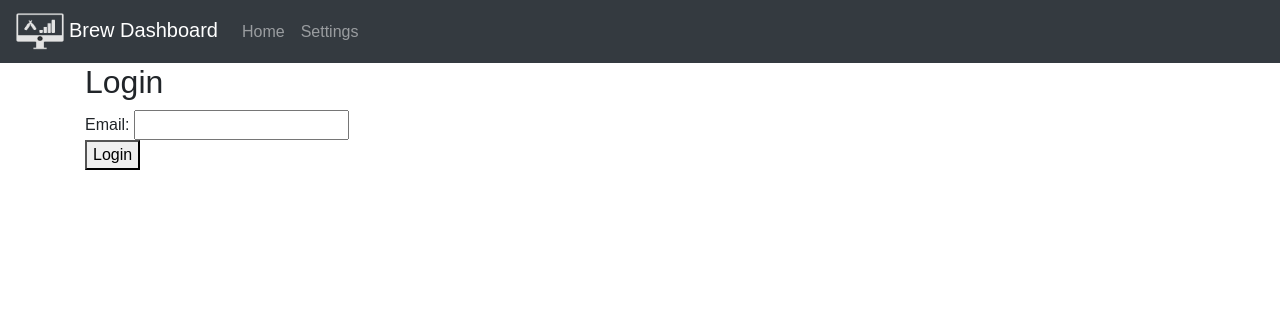
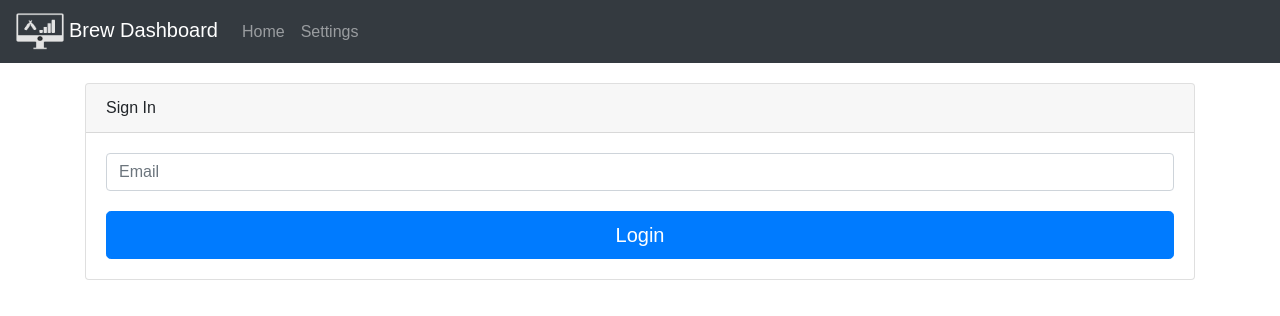
Before and after one commit to hectortosa/brew-dashboard, a React (Create React App) app in the folder web/: page /login in a window 1280 px wide. Shown: the top 316 px of the page. Built offline with nearby package versions, Linux system fonts and the light colour scheme.

Commit message:
Added login plumbing

```diff
--- a/web/src/App.js
+++ b/web/src/App.js
@@ -1,17 +1,14 @@
 import React, {Component} from 'react';
-import {
-    BrowserRouter as Router,
-    Route,
-    Link
-} from 'react-router-dom'
+import {BrowserRouter as Router, Link, Route} from 'react-router-dom'
 
 import logo from './img/brew-dashboard.png';
-import './css/App.css';
+import './App.css';
 
 import Request from 'request';
-import Login from './Login';
-import UserPreferences from './UserPreferences';
+import Login from './Login/Login';
+import UserPreferences from './Preferences/UserPreferences';
 import Home from './Home/Home';
+import {PrivateRoute} from './Auth';
 
 
 class App extends Component {
@@ -67,9 +64,9 @@ class App extends Component {
                         </div>
                     </nav>
                     <div className="container">
-                        <Route exact path="/" component={Home}/>
                         <Route path="/login" component={Login}/>
-                        <Route path="/preferences" component={UserPreferences}/>
+                        <PrivateRoute exact path="/" component={Home}/>
+                        <PrivateRoute path="/preferences" component={UserPreferences}/>
                     </div>
                 </div>
             </Router>
--- /dev/null
+++ b/web/src/Auth.js
@@ -0,0 +1,32 @@
+import React from 'react';
+import {Redirect, Route} from 'react-router-dom';
+
+export class Auth {
+    get isLoggedIn() {
+        return this.hasAuth;
+    }
+
+    _hasAuth = false;
+}
+
+export const PrivateRoute = ({ component: Component, ...rest }) => (
+    <Route
+        {...rest}
+        render={props =>
+            auth.isLoggedIn ? (
+                <Component {...props} />
+            ) : (
+                <Redirect
+                    to={{
+                        pathname: "/login",
+                        state: { from: props.location }
+                    }}
+                />
+            )
+        }
+    />
+);
+
+const auth = new Auth();
+
+export default auth;
--- a/web/src/Login.js
+++ /dev/null
@@ -1,17 +0,0 @@
-import React, {Component} from 'react';
-
-class Login extends Component {
-    render() {
-        return (
-            <div>
-                <h2>Login</h2>
-                <form>
-                    Email: <input type="text" value={this.props.email} onChange={this.props.onChange} />
-                </form>
-                <button onClick={this.props.onLogin}>Login</button>
-            </div>
-        );
-    }
-}
-
-export default Login;
--- /dev/null
+++ b/web/src/Login/Login.css
@@ -0,0 +1,3 @@
+.LoginPage, .LoginPage button {
+    margin-top: 20px;
+}
--- /dev/null
+++ b/web/src/Login/Login.js
@@ -0,0 +1,54 @@
+import React, {Component} from 'react';
+import {Redirect} from 'react-router-dom';
+
+import './Login.css';
+import auth from '../Auth';
+
+class Login extends Component {
+    state = {
+        redirectToReferrer: false,
+        email: ''
+    };
+
+    onEmailChange(e) {
+        this.setState({email: e.target.value});
+    }
+
+    onLogin() {
+        if (this.state.email) {
+            auth.hasAuth = true;
+            this.setState({ redirectToReferrer: true });
+        }
+    }
+
+    render() {
+        const { from } = this.props.location.state || { from: { pathname: "/" } };
+        const { redirectToReferrer } = this.state;
+
+        if (redirectToReferrer) {
+            return <Redirect to={from} />;
+        }
+
+        return (
+            <div className="LoginPage">
+                <div className="card">
+                    <div className="card-header">
+                        Sign In
+                    </div>
+                    <div className="card-body">
+                        <form>
+                            <label htmlFor="email" className="sr-only">Email address</label>
+                            <input type="email" id="email" className="form-control" placeholder="Email"
+                                   value={this.props.email} onChange={(e) => this.onEmailChange(e)}/>
+                            <button id="btn-login" type="button" onClick={() => this.onLogin()}
+                                    className="btn btn-lg btn-primary btn-block">Login
+                            </button>
+                        </form>
+                    </div>
+                </div>
+            </div>
+        );
+    }
+}
+
+export default Login;
```
Also changed, not shown: web/src/App.css (renamed from web/src/css/App.css), web/src/Preferences/UserPreferences.js (renamed from web/src/UserPreferences.js).
